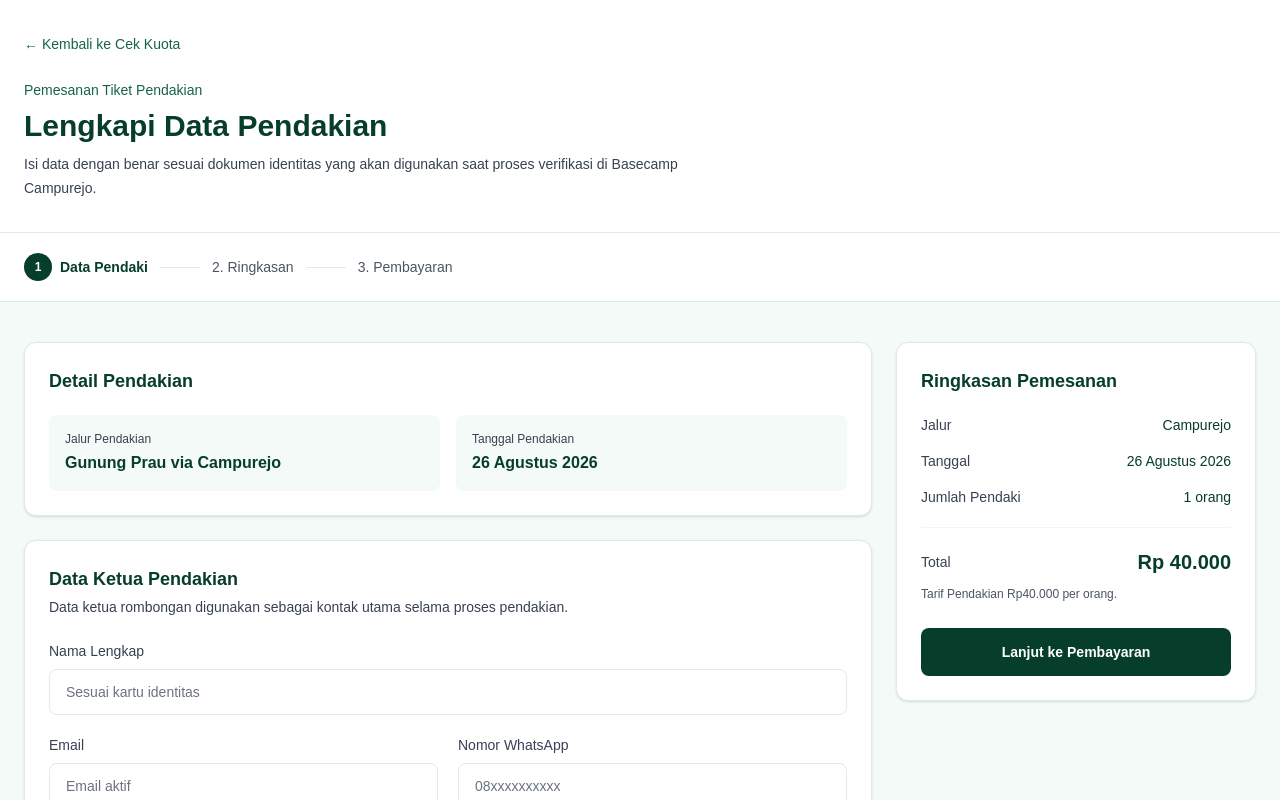
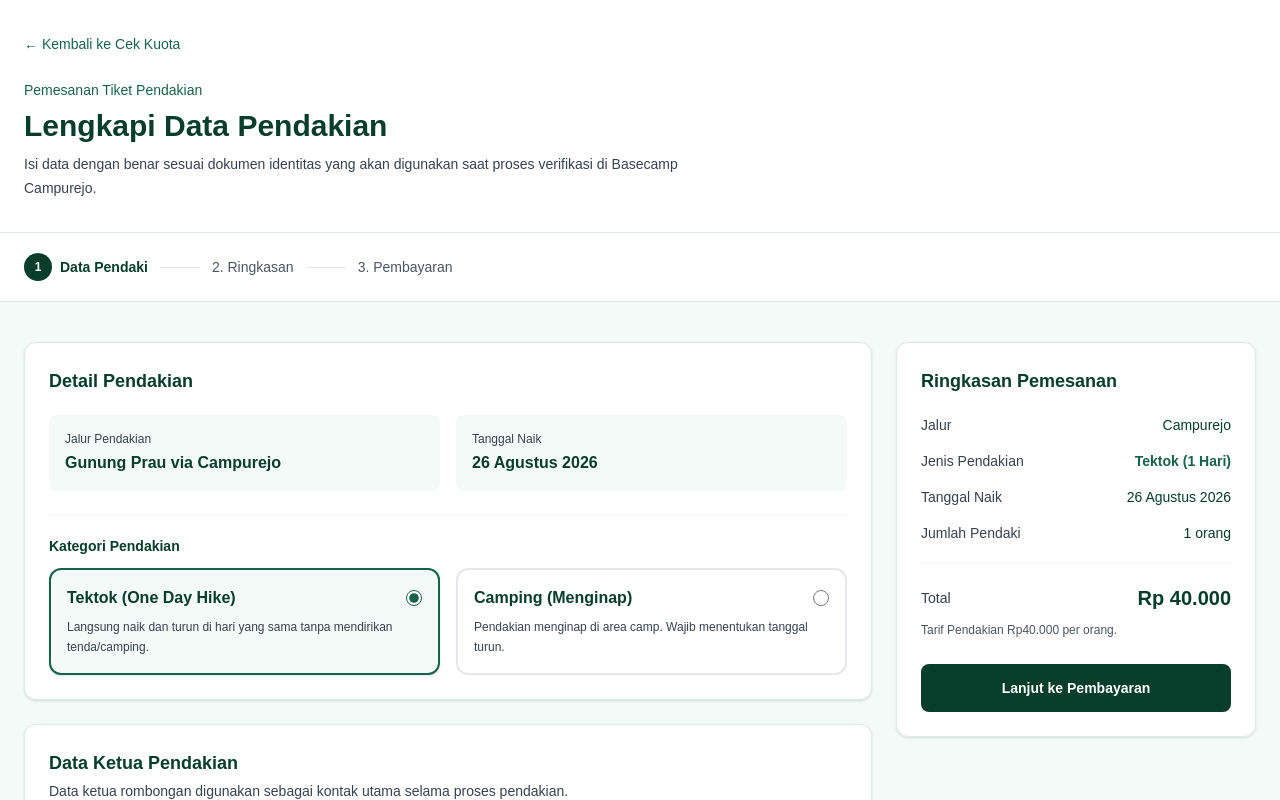
Before and after one commit to Suryamou/campss, a Next.js app: page /pemesanan in a window 1280 px wide. Shown: the top 800 px of the page. Built offline with nearby package versions, Linux system fonts and the light colour scheme.

Commit message:
menambahkan opsi camp

```diff
--- a/app/pemesanan/page.tsx
+++ b/app/pemesanan/page.tsx
@@ -26,6 +26,32 @@ function BookingForm() {
   const router = useRouter();
   const [jumlahPendaki, setJumlahPendaki] = useState(1);
   const selectedDate = searchParams.get("tanggal") || searchParams.get("date") || new Date().toISOString().split("T")[0];
+
+  const [tipePendakian, setTipePendakian] = useState<"tektok" | "camping">("tektok");
+  const [tanggalTurun, setTanggalTurun] = useState(selectedDate);
+
+  const getMinTanggalTurun = (dateStr: string) => {
+    if (!dateStr) return "";
+    const [year, month, day] = dateStr.split("-").map(Number);
+    const d = new Date(year, month - 1, day);
+    d.setDate(d.getDate() + 1);
+    const y = d.getFullYear();
+    const m = String(d.getMonth() + 1).padStart(2, '0');
+    const dayStr = String(d.getDate()).padStart(2, '0');
+    return `${y}-${m}-${dayStr}`;
+  };
+
+  const getCampingDuration = (startDateStr: string, endDateStr: string) => {
+    if (!startDateStr || !endDateStr) return "";
+    const [sY, sM, sD] = startDateStr.split("-").map(Number);
+    const [eY, eM, eD] = endDateStr.split("-").map(Number);
+    const start = new Date(sY, sM - 1, sD);
+    const end = new Date(eY, eM - 1, eD);
+    const diffTime = end.getTime() - start.getTime();
+    const diffDays = Math.ceil(diffTime / (1000 * 60 * 60 * 24));
+    if (diffDays <= 0) return "1 Hari (Tektok)";
+    return `${diffDays + 1} Hari ${diffDays} Malam`;
+  };
 
   const requestedSchedule = quotaSchedules.find((item) => item.date === selectedDate);
   const selectedSchedule = requestedSchedule || {
@@ -75,6 +101,11 @@ function BookingForm() {
       return;
     }
 
+    if (tipePendakian === "camping" && tanggalTurun <= selectedDate) {
+      setError("Tanggal turun untuk camping harus setelah tanggal naik.");
+      return;
+    }
+
     if (!agreement) {
       setError("Anda harus menyetujui peraturan pendakian.");
       return;
@@ -91,6 +122,8 @@ function BookingForm() {
       const data = new FormData();
       data.append("jalur_id", "1"); // Default
       data.append("tanggal_naik", selectedDate);
+      data.append("tipe_pendakian", tipePendakian);
+      data.append("tanggal_turun", tanggalTurun);
       data.append("jenis_identitas_ketua", formData.jenis_identitas_ketua);
       data.append("no_identitas_ketua", formData.no_identitas_ketua);
       data.append("dokumen_identitas_ketua", file);
@@ -170,10 +203,93 @@ function BookingForm() {
                   <p className="mt-1 font-semibold text-[#063d2b]">Gunung Prau via Campurejo</p>
                 </div>
                 <div className="rounded-lg bg-[#f4faf7] p-4">
-                  <p className="text-xs text-gray-500">Tanggal Pendakian</p>
+                  <p className="text-xs text-gray-500">Tanggal Naik</p>
                   <p className="mt-1 font-semibold text-[#063d2b]">{selectedSchedule.dateLabel}</p>
                 </div>
               </div>
+
+              {/* Kategori Pendakian Selector */}
+              <div className="mt-6 border-t border-gray-100 pt-5">
+                <label className="block text-sm font-semibold text-[#063d2b] mb-3">Kategori Pendakian</label>
+                <div className="grid gap-4 sm:grid-cols-2">
+                  {/* Opsi Tektok */}
+                  <button
+                    type="button"
+                    onClick={() => {
+                      setTipePendakian("tektok");
+                      setTanggalTurun(selectedDate);
+                    }}
+                    className={`flex flex-col text-left p-4 rounded-xl border-2 transition duration-200 cursor-pointer ${
+                      tipePendakian === "tektok"
+                        ? "border-[#17634a] bg-[#f4faf7] shadow-sm"
+                        : "border-gray-200 hover:border-gray-300 bg-white"
+                    }`}
+                  >
+                    <div className="flex items-center justify-between w-full">
+                      <span className="font-bold text-[#063d2b]">Tektok (One Day Hike)</span>
+                      <input
+                        type="radio"
+                        checked={tipePendakian === "tektok"}
+                        readOnly
+                        className="h-4 w-4 accent-[#17634a]"
+                      />
+                    </div>
+                    <span className="mt-2 text-xs text-gray-500 leading-relaxed">
+                      Langsung naik dan turun di hari yang sama tanpa mendirikan tenda/camping.
+                    </span>
+                  </button>
+
+                  {/* Opsi Camping */}
+                  <button
+                    type="button"
+                    onClick={() => {
+                      setTipePendakian("camping");
+                      setTanggalTurun(getMinTanggalTurun(selectedDate));
+                    }}
+                    className={`flex flex-col text-left p-4 rounded-xl border-2 transition duration-200 cursor-pointer ${
+                      tipePendakian === "camping"
+                        ? "border-[#17634a] bg-[#f4faf7] shadow-sm"
+                        : "border-gray-200 hover:border-gray-300 bg-white"
+                    }`}
+                  >
+                    <div className="flex items-center justify-between w-full">
+                      <span className="font-bold text-[#063d2b]">Camping (Menginap)</span>
+                      <input
+                        type="radio"
+                        checked={tipePendakian === "camping"}
+                        readOnly
+                        className="h-4 w-4 accent-[#17634a]"
+                      />
+                    </div>
+                    <span className="mt-2 text-xs text-gray-500 leading-relaxed">
+                      Pendakian menginap di area camp. Wajib menentukan tanggal turun.
+                    </span>
+                  </button>
+                </div>
+              </div>
+
+              {/* Tanggal Turun (Hanya muncul jika memilih Camping) */}
+              {tipePendakian === "camping" && (
+                <div className="mt-6 border-t border-gray-100 pt-5">
+                  <label className="mb-2 block text-sm font-semibold text-[#063d2b]">Tanggal Turun</label>
+                  <div className="flex flex-col sm:flex-row gap-4 items-start sm:items-center">
+                    <input
+                      type="date"
+                      required
+                      min={getMinTanggalTurun(selectedDate)}
+                      value={tanggalTurun}
+                      onChange={(e) => setTanggalTurun(e.target.value)}
+                      className="w-full sm:w-auto rounded-lg border border-gray-200 bg-white px-4 py-3 text-sm outline-none focus:border-[#17634a] focus:ring-2 focus:ring-[#17634a]/10"
+                    />
+                    <div className="rounded-lg bg-[#e9f7f1] px-4 py-2 text-sm font-semibold text-[#17634a]">
+                      Durasi: {getCampingDuration(selectedDate, tanggalTurun)}
+                    </div>
+                  </div>
+                  <p className="mt-2 text-xs text-gray-500">
+                    Batas minimal tanggal turun untuk pendakian camping adalah H+1 dari tanggal naik.
+                  </p>
+                </div>
+              )}
             </div>
 
             <div className="rounded-xl border border-[#dcece5] bg-white p-6 shadow-sm">
@@ -316,9 +432,29 @@ function BookingForm() {
                 <span className="text-right font-medium text-[#063d2b]">Campurejo</span>
               </div>
               <div className="flex justify-between gap-4 text-sm">
-                <span className="text-gray-500">Tanggal</span>
+                <span className="text-gray-500">Jenis Pendakian</span>
+                <span className="font-semibold text-[#17634a]">
+                  {tipePendakian === "tektok" ? "Tektok (1 Hari)" : "Camping"}
+                </span>
+              </div>
+              {tipePendakian === "camping" && (
+                <div className="flex justify-between gap-4 text-sm">
+                  <span className="text-gray-500">Durasi Camping</span>
+                  <span className="font-semibold text-[#17634a]">
+                    {getCampingDuration(selectedDate, tanggalTurun)}
+                  </span>
+                </div>
+              )}
+              <div className="flex justify-between gap-4 text-sm">
+                <span className="text-gray-500">Tanggal Naik</span>
                 <span className="font-medium text-[#063d2b]">{selectedSchedule.dateLabel}</span>
               </div>
+              {tipePendakian === "camping" && (
+                <div className="flex justify-between gap-4 text-sm">
+                  <span className="text-gray-500">Tanggal Turun</span>
+                  <span className="font-medium text-[#063d2b]">{formatDateIndo(tanggalTurun)}</span>
+                </div>
+              )}
               <div className="flex justify-between gap-4 text-sm">
                 <span className="text-gray-500">Jumlah Pendaki</span>
                 <span className="font-medium text-[#063d2b]">{jumlahPendaki} orang</span>
```
Also changed, not shown: 1 other file (tests, documents, lock files or other folders).
